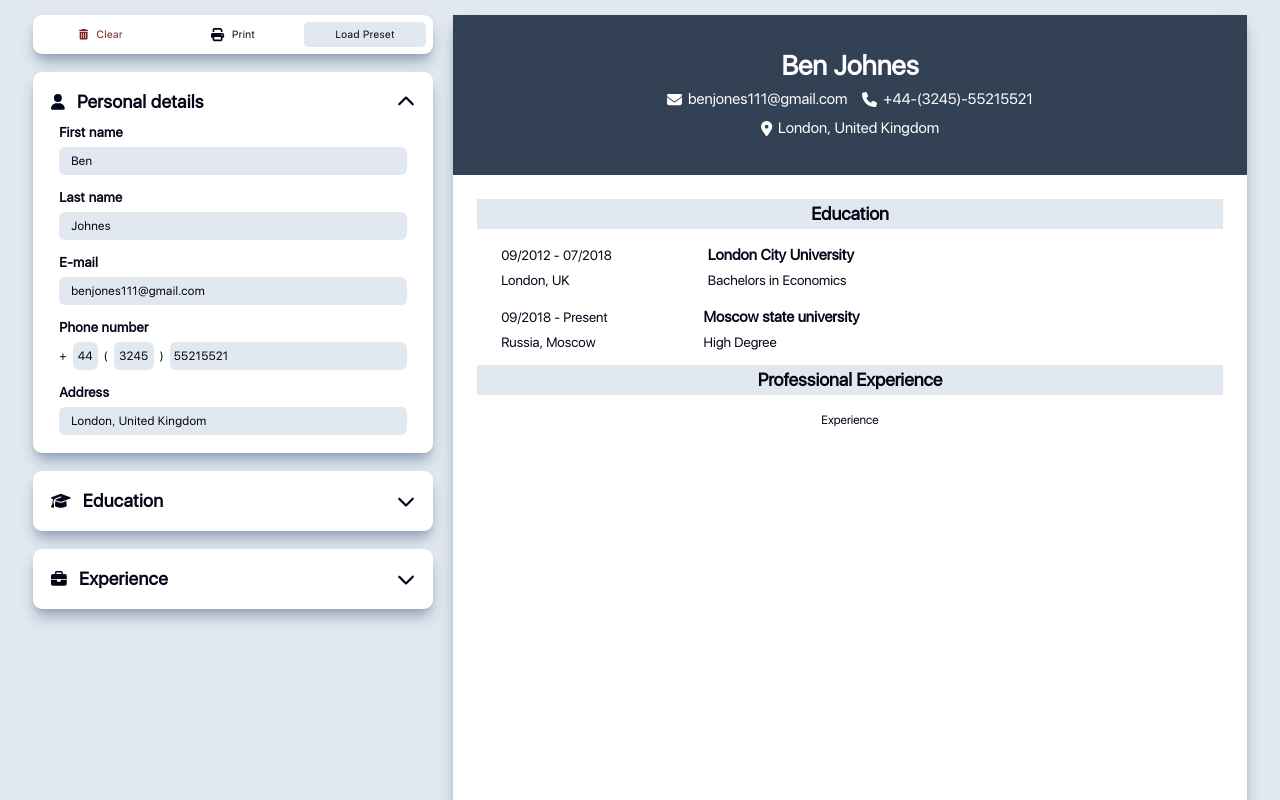
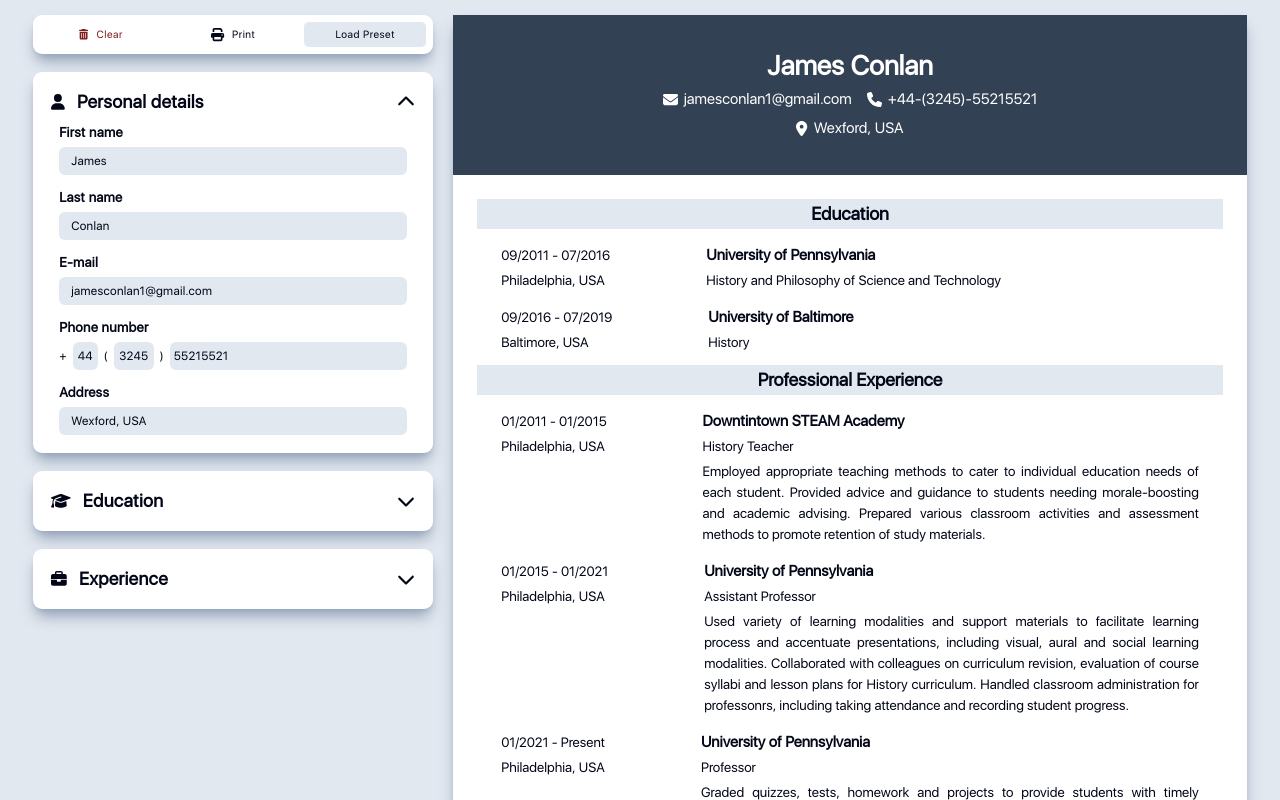
Before and after one commit to cryptoretard25/18-project-cv-application, a React (Create React App) app: page / in a window 1280 px wide. Both pictures are taken after a click on the button "Load Preset". Shown: the top 800 px of the page. Built offline with nearby package versions, Linux system fonts and the light colour scheme.

Commit message:
experience output. new preset

```diff
--- a/src/components/Output.js
+++ b/src/components/Output.js
@@ -4,6 +4,7 @@ import * as Icons from "./Icons";
 import Education from "./output/Education";
 import Experience from "./output/Experience";
 import PersonalDetails from "./output/PersonalDetails";
+import { isEmpty } from "../preset/utils";
 
 function Output() {
   const { portfolioState, handlePrintRef } = useContext(AppContext);
@@ -11,9 +12,6 @@ function Output() {
 
   const [educationIsEmpty, setEducationIsEmpty] = useState(true)
   const [experienceIsEmpty, setExperienceIsEmpty] = useState(true);
-  const isEmpty = (arr)=>{
-    return arr.length === 0
-  }
 
   useEffect(() => {
     setEducationIsEmpty(isEmpty(education));
@@ -37,7 +35,9 @@ function Output() {
         {!experienceIsEmpty && (
           <div className="experience-info">
             <h1 className="bg-slate-200 p-1">Professional Experience</h1>
-            <Experience />
+            {experience.map((item, _i)=>{
+              return <Experience experience={item} key={_i} />
+            })}
           </div>
         )}
       </div>
--- a/src/components/output/Education.js
+++ b/src/components/output/Education.js
@@ -1,23 +1,21 @@
 import React from 'react'
+import { formatDate } from '../../preset/utils';
+
 
 function Education({education}) {
-  const formatDate = (date)=>{
-    if(date === 'Present') return date;
-    const [year, month] = date.split('-')
-    return `${month}/${year}`
-  }
+
 
   const {school, degree, location, startDate, endDate} = education
 
   return (
-    <div className="education-item">
-      <div className="education-item-left">
+    <div className="output-item">
+      <div className="output-item-left">
         <p className="dates">
           {formatDate(startDate)} - {formatDate(endDate)}
         </p>
         <p>{location}</p>
       </div>
-      <div className="education-item-right">
+      <div className="output-item-right">
         <h3>{school}</h3>
         <p>{degree}</p>
       </div>
--- a/src/components/output/Experience.js
+++ b/src/components/output/Experience.js
@@ -1,9 +1,25 @@
 import React from 'react'
+import { formatDate } from "../../preset/utils";
 
-function Experience() {
+function Experience({experience}) {
+  const {company, position, location, startDate, endDate, description} = experience;
+
+
   return (
-    <div>Experience</div>
-  )
+    <div className="output-item">
+      <div className="output-item-left">
+        <p className="dates">
+          {formatDate(startDate)} - {formatDate(endDate)}
+        </p>
+        <p>{location}</p>
+      </div>
+      <div className="output-item-right">
+        <h3>{company}</h3>
+        <p>{position}</p>
+        <p>{description}</p>
+      </div>
+    </div>
+  );
 }
 
 export default Experience
--- a/src/components/output/PersonalDetails.js
+++ b/src/components/output/PersonalDetails.js
@@ -1,14 +1,10 @@
 import React, { useEffect, useState } from 'react'
+import { isEmpty } from '../../preset/utils'
 
 function PersonalDetails({personalDetails, Icons}) {
   const [phoneIsEmpty, setPhoneIsEmpty] = useState(true)
   const [emailIsEmpty, setEmailIsEmpty] = useState(true)
   const [addressIsEmpty, setAddressIsEmpty] = useState(true)
-
-  const isEmpty = (item)=>{
-    if(Array.isArray(item)) return item.some((i) => !i);
-    return item === ''
-  }
 
   useEffect(()=>{
     setPhoneIsEmpty(isEmpty(personalDetails.phone));
--- a/src/hooks/useTimeout.js
+++ /dev/null
@@ -1,15 +0,0 @@
-import {useEffect, useRef} from 'react'
-
-function useTimeout(cb, delay) {
-  const savedCb = useRef();
-
-  useEffect(()=>{
-    savedCb.current = cb;
-  }, [cb])
-
-  useEffect(()=>{
-
-  }, [delay])
-}
-
-export default useTimeout
--- a/src/index.css
+++ b/src/index.css
@@ -303,29 +303,31 @@
     gap: 16px;
   }
 
-  .education-item {
+  .output-item {
     @apply text-lg;
     padding: 0 24px;
     display: flex;
     flex: 1;
     gap: 96px;
-    overflow: hidden;
   }
 
-  .education-item-left,
-  .education-item-right {
+  .output-item-left,
+  .output-item-right {
     display: flex;
     flex-direction: column;
     align-items: start;
     gap: 4px;
   }
 
-  .education-item-right {
+  .output-item-right {
     flex: 1;
+    overflow: hidden;
+    word-wrap: break-word;
+    text-align: justify;
   }
-  .education-item-right h3 {
+
+  .output-item-right h3 {
     @apply text-xl;
     justify-content: start;
-    word-wrap: break-word;
   }
 }
--- a/src/preset/preset.js
+++ b/src/preset/preset.js
@@ -2,49 +2,59 @@ import { v4 as uuidv4 } from "uuid";
 
 const preset = {
   personalDetails: {
-    firstname: "Ben",
-    lastname: "Johnes",
-    email: "benjones111@gmail.com",
+    firstname: "James",
+    lastname: "Conlan",
+    email: "jamesconlan1@gmail.com",
     phone: ["+", "44", "-", "(", "3245", ")", "-", "55215521"],
-    address: "London, United Kingdom",
+    address: "Wexford, USA",
   },
   education: [
     {
-      school: "London City University",
-      degree: "Bachelors in Economics",
-      location: "London, UK",
-      startDate: "2012-09-01",
-      endDate: "2018-07-01",
+      school: "University of Pennsylvania",
+      degree: "History and Philosophy of Science and Technology",
+      location: "Philadelphia, USA",
+      startDate: "2011-09-01",
+      endDate: "2016-07-01",
       uid: uuidv4(),
     },
     {
-      school: "Moscow state university",
-      degree: "High Degree",
-      location: "Russia, Moscow",
-      startDate: "2018-09-01",
-      endDate: "Present",
+      school: "University of Baltimore",
+      degree: "History",
+      location: "Baltimore, USA",
+      startDate: "2016-09-01",
+      endDate: "2019-07-01",
       uid: uuidv4(),
     },
   ],
   experience: [
     {
-      company: "Umbrella Inc.",
-      position: "UX & UI Designer",
-      location: "New York City, US",
-      startDate: "2012-09-01",
-      endDate: "2015-07-01",
+      company: "Downtintown STEAM Academy",
+      position: "History Teacher",
+      location: "Philadelphia, USA",
+      startDate: "2011-01-01",
+      endDate: "2015-01-01",
       description:
-        "Designed and prototyped user interface patterns for various clients in various industries, ranging from self-service apps within the telecommunications-sector to mobile games for IOS and Android",
+        "Employed appropriate teaching methods to cater to individual education needs of each student. Provided advice and guidance to students needing morale-boosting and academic advising. Prepared various classroom activities and assessment methods to promote retention of study materials.",
       uid: uuidv4(),
     },
     {
-      company: "Black Mesa Labs",
-      position: "UX Research Assistant",
-      location: "Berlin, Germany",
-      startDate: "2018-09-01",
+      company: "University of Pennsylvania",
+      position: "Assistant Professor",
+      location: "Philadelphia, USA",
+      startDate: "2015-01-01",
+      endDate: "2021-01-01",
+      description:
+        "Used variety of learning modalities and support materials to facilitate learning process and accentuate presentations, including visual, aural and social learning modalities. Collaborated with colleagues on curriculum revision, evaluation of course syllabi and lesson plans for History curriculum. Handled classroom administration for professonrs, including taking attendance and recording student progress.",
+      uid: uuidv4(),
+    },
+    {
+      company: "University of Pennsylvania",
+      position: "Professor",
+      location: "Philadelphia, USA",
+      startDate: "2021-01-01",
       endDate: "Present",
       description:
-        "Supported senior researchers on accessibility standards for the open web. Created and usability tested wireframes and prototypes. Produced interactive documentation for quick onboarding of new researchers.",
+        "Graded quizzes, tests, homework and projects to provide students with timely academic progress information and feedback. Shifted between informal and formal methods of teaching to create multi-layered web of learning, incorporating experiments, practical activities, discussions and projects into lessons. Assisted and identified at-risk students to eliminate student barriers to learning.",
       uid: uuidv4(),
     },
   ],
--- /dev/null
+++ b/src/preset/utils.js
@@ -0,0 +1,11 @@
+export function formatDate(date) {
+  if (date === "Present") return date;
+  const [year, month] = date.split("-");
+  return `${month}/${year}`;
+}
+
+export function isEmpty(item) {
+  if (Array.isArray(item) && item.length > 0) return item.some((i) => !i);
+  if (Array.isArray(item) && item.length === 0) return true;
+  return item === "";
+}
```
